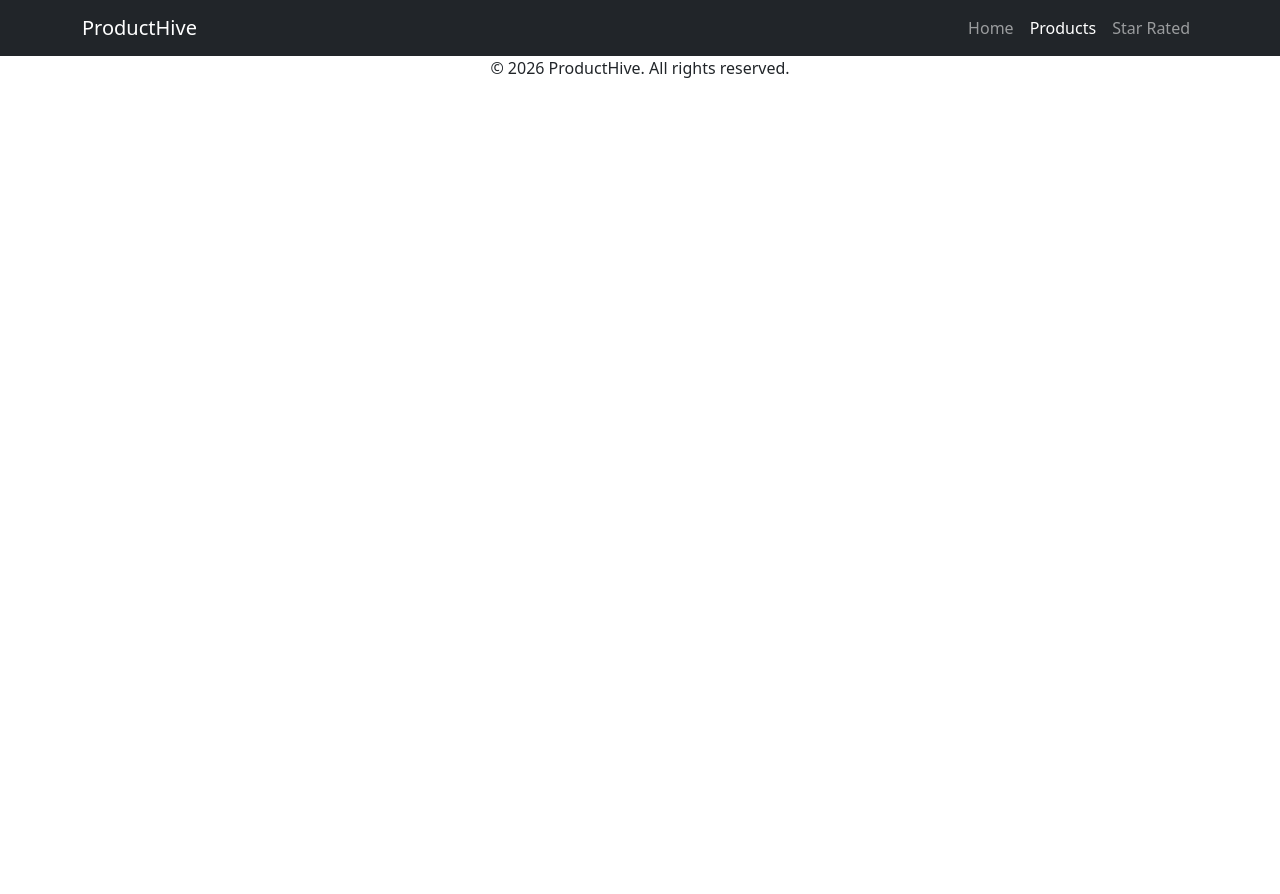
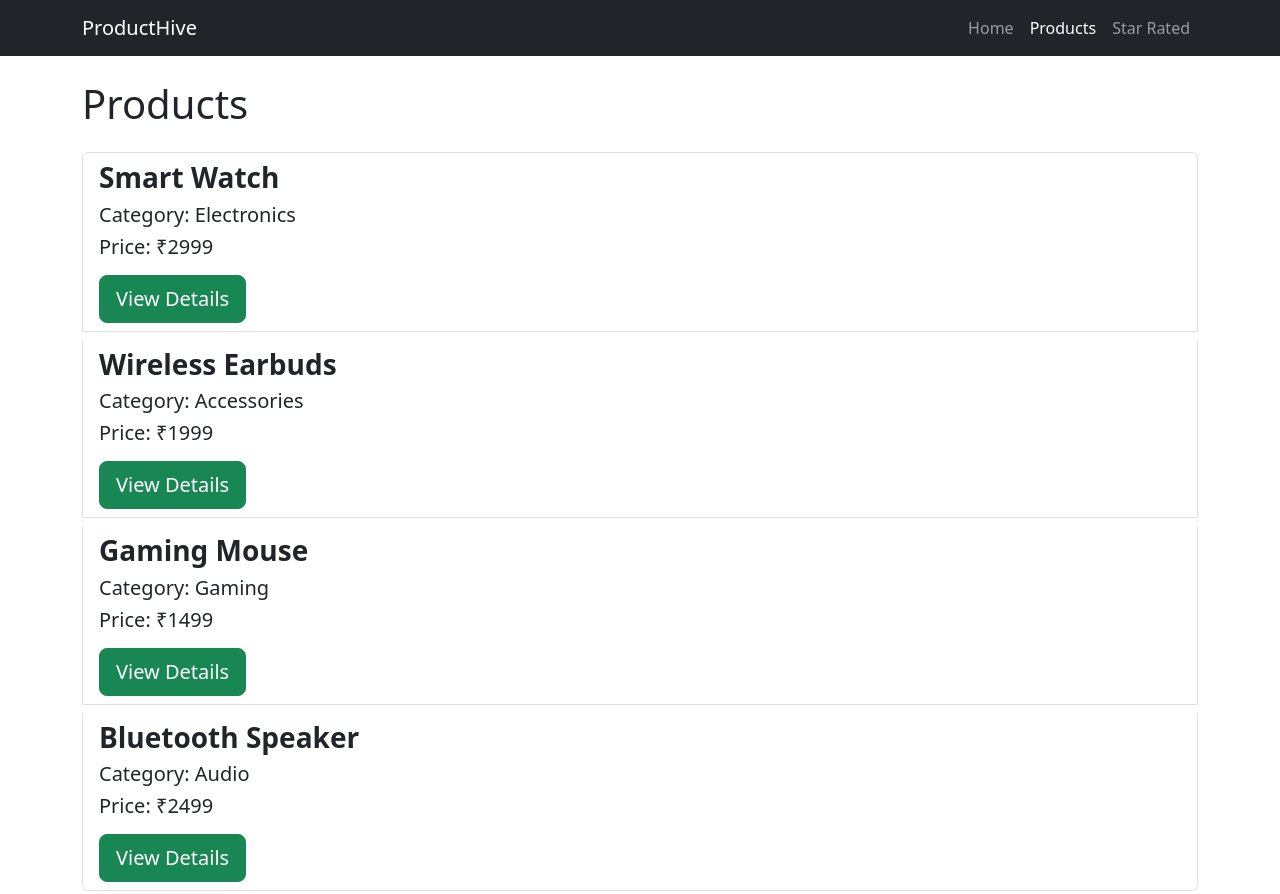
Before and after one commit to AKM7622/ProductHive, a website: page products.html in a window 1280 px wide. Shown: the top 894 px of the page. Before the commit the page ends 800 px from the top, so only its background shows below. Drawn offline with nearby package versions, Linux system fonts and the light colour scheme.

Commit message:
Updated Home page

```diff
--- a/products.html
+++ b/products.html
@@ -22,8 +22,41 @@
       </div>
     </nav>
   </header>
+  <main>
+    <div class="container">
+      <section class="mt-4">
+        <h1 class="mb-4">Products</h1>
+        <ul class="list-group">
+          <li class="list-group-item h5">
+            <div class="fw-bold h3">Smart Watch</div>
+            <p class="mb-2">Category: Electronics</p>
+            <p>Price: ₹2999</p>
+            <a href="details.html?id=1"><button class="btn btn-success btn-lg">View Details</button></a>
+          </li>
+          <li class="list-group-item h5">
+            <div class="fw-bold h3">Wireless Earbuds</div>
+            <p class="mb-2">Category: Accessories</p>
+            <p>Price: ₹1999</p>
+            <a href="details.html?id=2"><button class="btn btn-success btn-lg">View Details</button></a>
+          </li>
+          <li class="list-group-item h5">
+            <div class="fw-bold h3">Gaming Mouse</div>
+            <p class="mb-2">Category: Gaming</p>
+            <p>Price: ₹1499</p>
+            <a href="details.html?id=3"><button class="btn btn-success btn-lg">View Details</button></a>
+          </li>
+          <li class="list-group-item h5">
+            <div class="fw-bold h3">Bluetooth Speaker</div>
+            <p class="mb-2">Category: Audio</p>
+            <p>Price: ₹2499</p>
+            <a href="details.html?id=4"><button class="btn btn-success btn-lg">View Details</button></a>
+          </li>
+        </ul>
+      </section>
+    </div>
+  </main>
   <footer>
-    <p class="text-center">&copy; 2026 ProductHive. All rights reserved.</p>
+    <p class="text-center mt-4">&copy; 2026 ProductHive. All rights reserved.</p>
   </footer>
 </body>
 
```
Also changed, not shown: index.html (+5 -5 lines).
